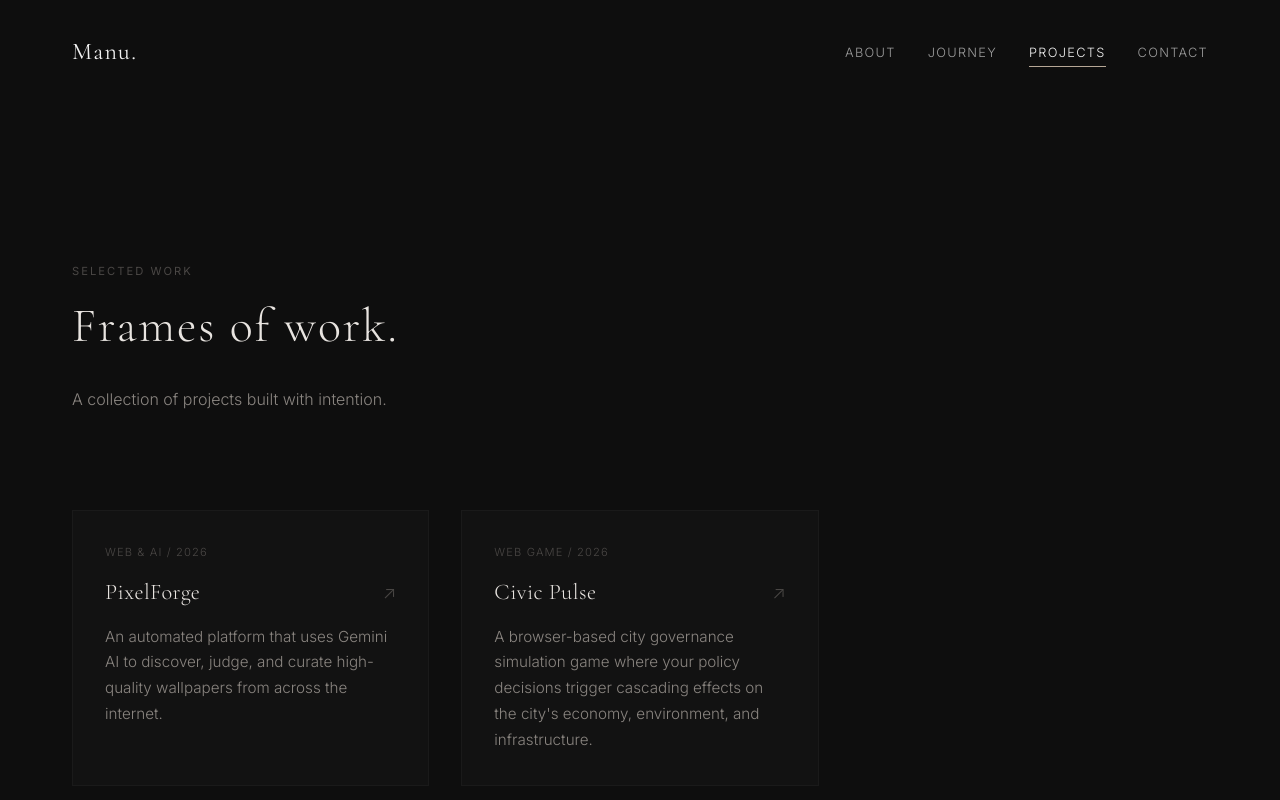
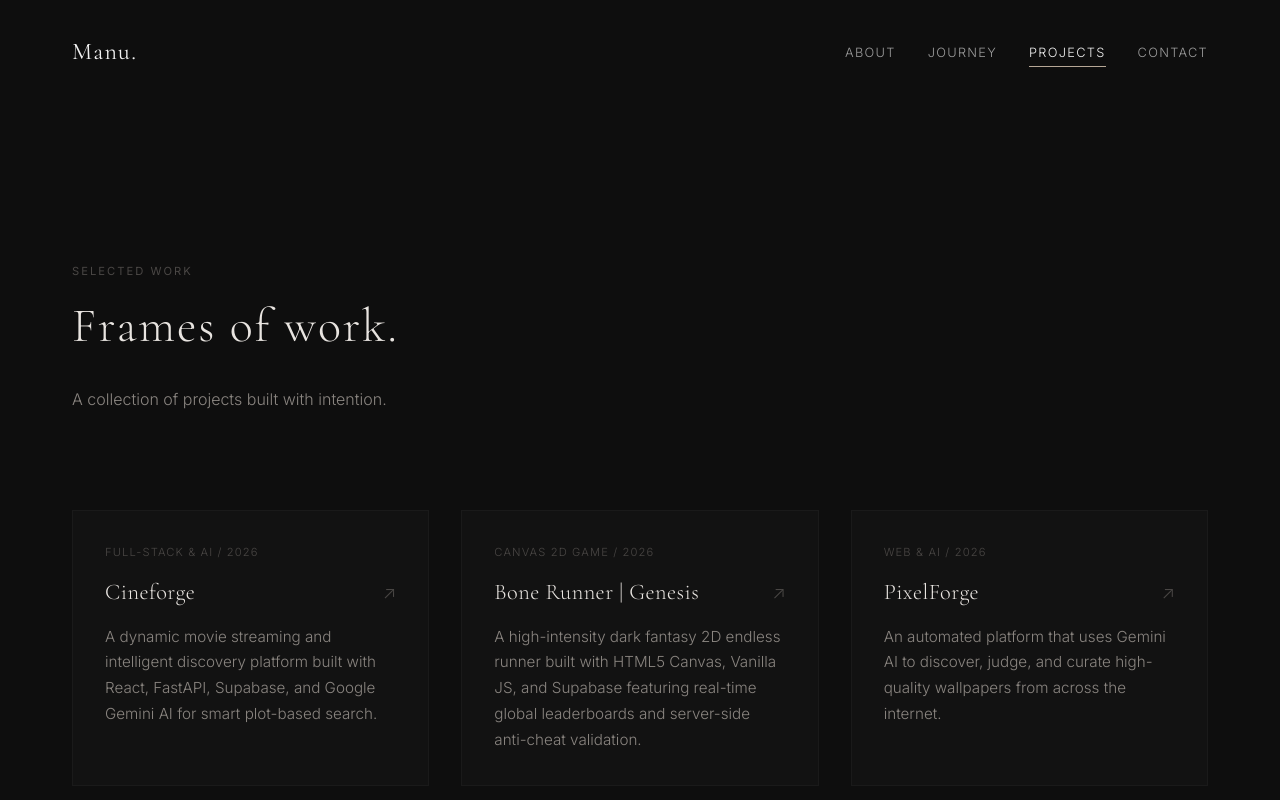
Before and after one commit to manu-k06/manu.space-v1, a React (Vite) app: page /projects in a window 1280 px wide. Shown: the top 800 px of the page. Built offline with nearby package versions, Linux system fonts and the light colour scheme; no server answers.

Commit message:
feat(projects): add Cineforge, Bone Runner, and RAG Chatbot to projects

```diff
--- a/src/data/projectsData.js
+++ b/src/data/projectsData.js
@@ -1,10 +1,28 @@
 export const projects = [
+  {
+    id: 'cineforge',
+    title: 'Cineforge',
+    meta: 'Full-Stack & AI / 2026',
+    repo: 'manu-k06/Cineforge',
+    link: 'https://cineforge-rose.vercel.app',
+    description:
+      'A dynamic movie streaming and intelligent discovery platform built with React, FastAPI, Supabase, and Google Gemini AI for smart plot-based search.',
+  },
+  {
+    id: 'genesis-bone-runner',
+    title: 'Bone Runner | Genesis',
+    meta: 'Canvas 2D Game / 2026',
+    repo: 'manu-k06/genesis-bone-runner',
+    link: 'https://play-genesis.vercel.app/',
+    description:
+      'A high-intensity dark fantasy 2D endless runner built with HTML5 Canvas, Vanilla JS, and Supabase featuring real-time global leaderboards and server-side anti-cheat validation.',
+  },
   {
     id: 'pixelforge',
     title: 'PixelForge',
     meta: 'Web & AI / 2026',
     repo: 'manu-k06/pixelforge',
-    link: 'https://github.com/manu-k06/pixelforge',
+    link: 'https://pixelforge-io.vercel.app/',
     description:
       'An automated platform that uses Gemini AI to discover, judge, and curate high-quality wallpapers from across the internet.',
   },
@@ -17,4 +35,13 @@ export const projects = [
     description:
       "A browser-based city governance simulation game where your policy decisions trigger cascading effects on the city's economy, environment, and infrastructure.",
   },
+  {
+    id: 'rag-chatbot',
+    title: 'RAG Chatbot',
+    meta: 'AI & Backend / 2026',
+    repo: 'manu-k06/rag-chatbot',
+    link: 'https://github.com/manu-k06/rag-chatbot',
+    description:
+      'A retrieval-augmented generation chatbot backend powered by FastAPI, ChromaDB vector store, Sentence Transformers, and Gemini AI.',
+  },
 ];
```
